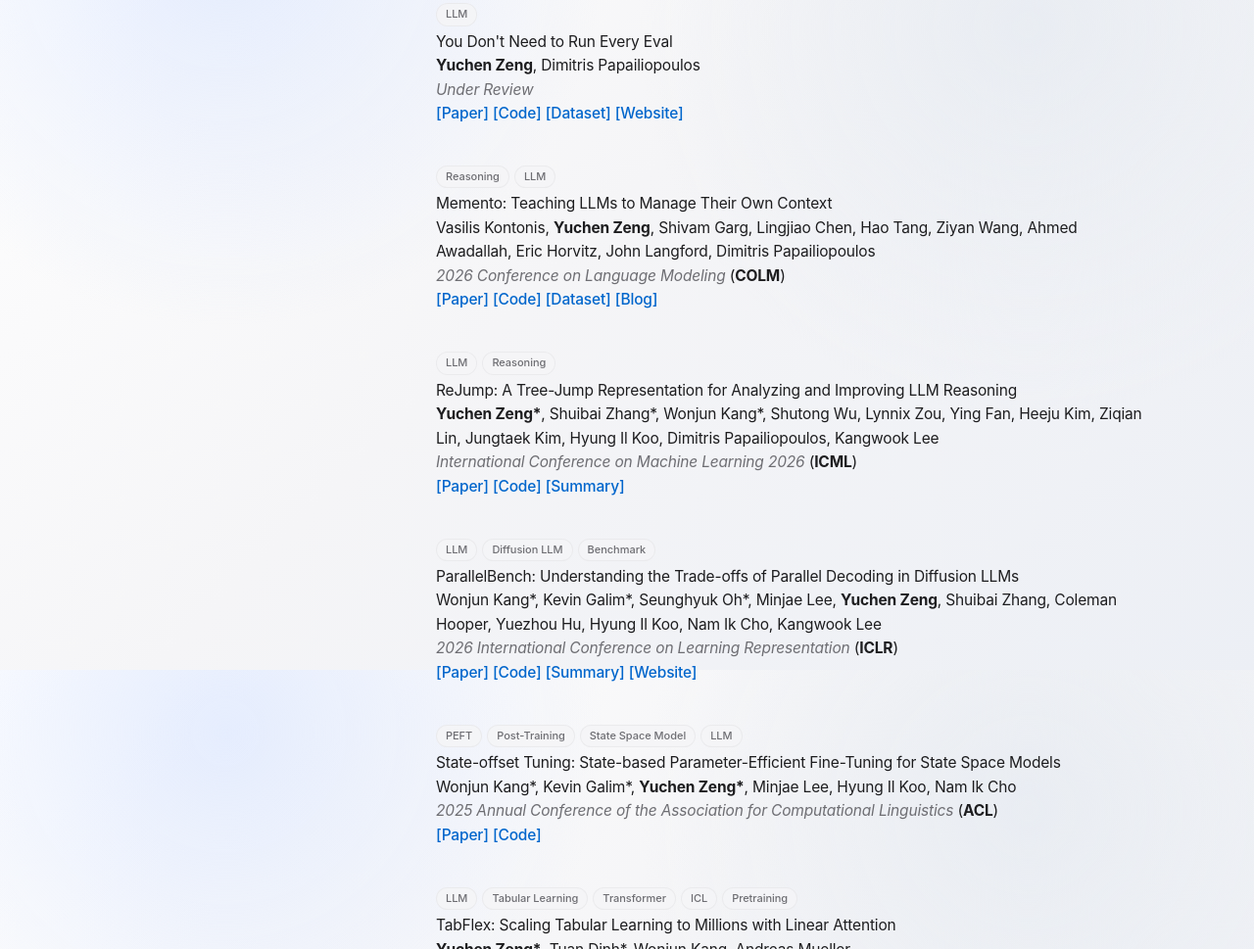
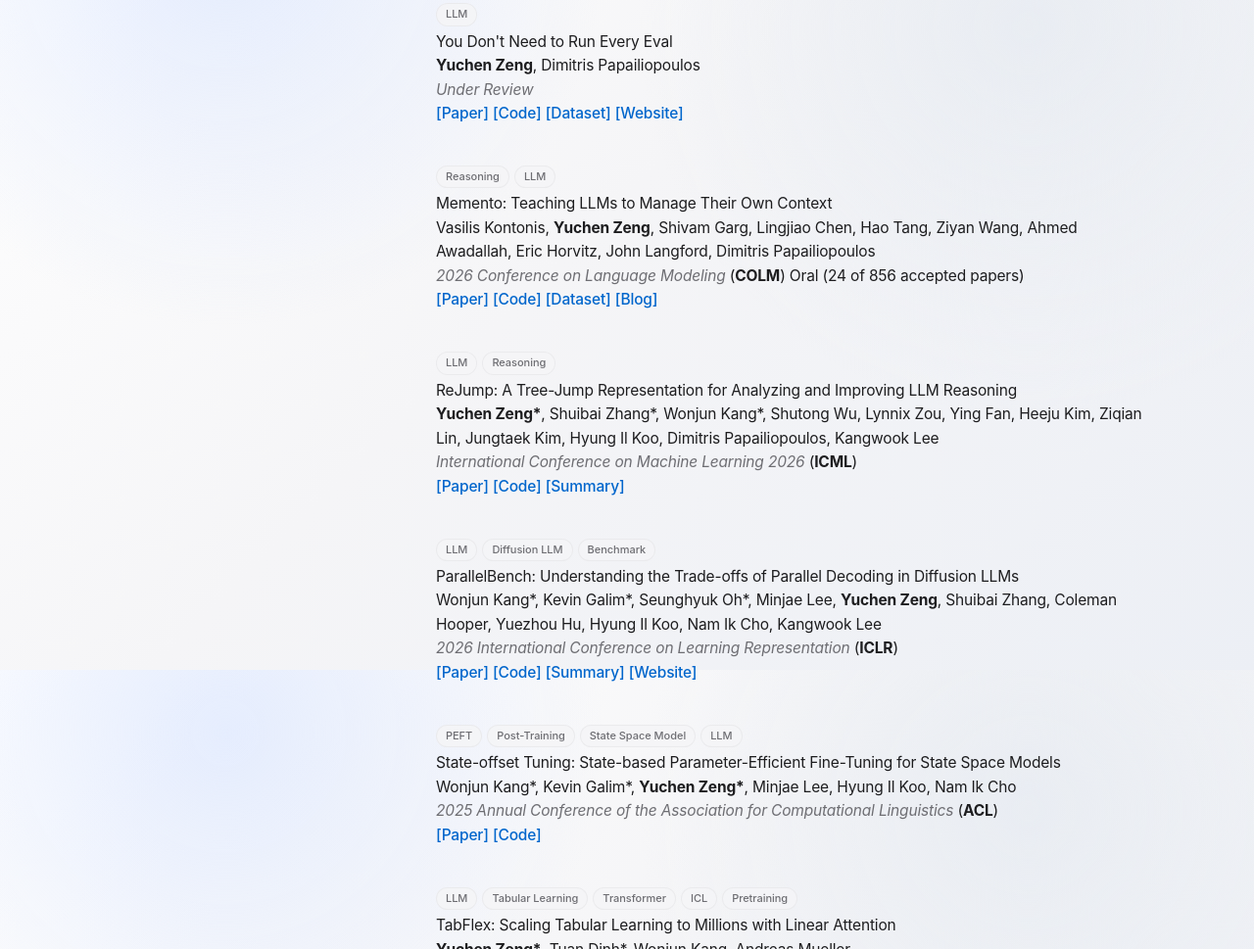
Before and after one commit to yzeng58/yzeng58.github.io, a plain HTML site: page index.html in a window 1280 px wide. Shown: the part 916-1885 px from the top of the page at 98% size. Drawn offline with nearby package versions, Linux system fonts and the light colour scheme; a script that the page names is missing; some icons are missing.

Commit message:
Mark Memento as COLM 2026 Oral
Co-Authored-By: Claude Opus 5.5 <noreply@anthropic.com>

```diff
--- a/index.html
+++ b/index.html
@@ -108,7 +108,7 @@
       <div class="pub-tags"><span class="pub-tag">Reasoning</span><span class="pub-tag">LLM</span></div>
       Memento: Teaching LLMs to Manage Their Own Context<br>
       Vasilis Kontonis, <b>Yuchen Zeng</b>, Shivam Garg, Lingjiao Chen, Hao Tang, Ziyan Wang, Ahmed Awadallah, Eric Horvitz, John Langford, Dimitris Papailiopoulos<br>
-      <i>2026 Conference on Language Modeling</i> (<b>COLM</b>)<br>
+      <i>2026 Conference on Language Modeling</i> (<b>COLM</b>) Oral (24 of 856 accepted papers)<br>
       <a href="https://arxiv.org/pdf/2604.09852">[Paper]</a>
       <a href="https://github.com/microsoft/memento">[Code]</a>
       <a href="https://huggingface.co/datasets/microsoft/OpenMementos">[Dataset]</a>
```
